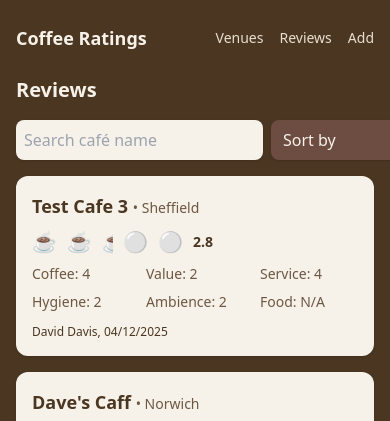
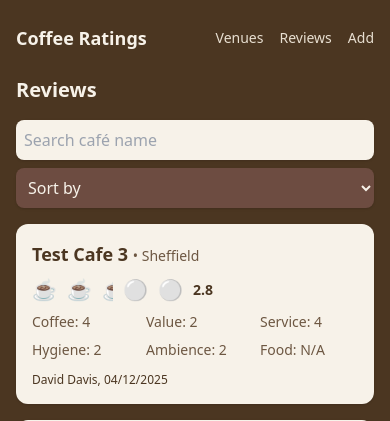
Before and after one commit to davidfromkent/coffee_ratings, a FastAPI app: page /reviews in a window 390 px wide. Shown: the top 421 px of the page. Run offline with FastAPI, Linux system fonts and the light colour scheme; data comes from the database, SQL or seed files in the repository; some libraries are stand-ins or nearby versions.

Commit message:
Fix mobile layout shift on reviews search (stack controls)

```diff
--- a/app/templates/reviews.html
+++ b/app/templates/reviews.html
@@ -26,17 +26,17 @@
 </h2>
 
 <!-- Search and sort controls -->
-<form method="get" action="/reviews" class="mb-4 flex gap-2">
+<form method="get" action="/reviews" class="mb-4 flex flex-col gap-2 sm:flex-row sm:items-center sm:gap-2">
     <input type="text"
            name="q"
            placeholder="Search café name"
            value="{{ search_query or '' }}"
-           class="flex-1 rounded-lg p-2 bg-[#f7f2e9] text-[#4b3621] shadow"
+           class="w-full rounded-lg p-2 bg-[#f7f2e9] text-[#4b3621] shadow"
     >
 
     <select name="sort"
             onchange="this.form.submit()"
-            class="rounded-lg p-2 bg-[#6d4c41] text-[#f7f2e9] shadow">
+            class="w-full sm:w-auto rounded-lg p-2 bg-[#6d4c41] text-[#f7f2e9] shadow">
         <option value="">Sort by</option>
         <option value="high" {% if sort == 'high' %}selected{% endif %}>Highest rated</option>
         <option value="low" {% if sort == 'low' %}selected{% endif %}>Lowest rated</option>
```
Lines whose indentation alone changed are shown as unchanged.
